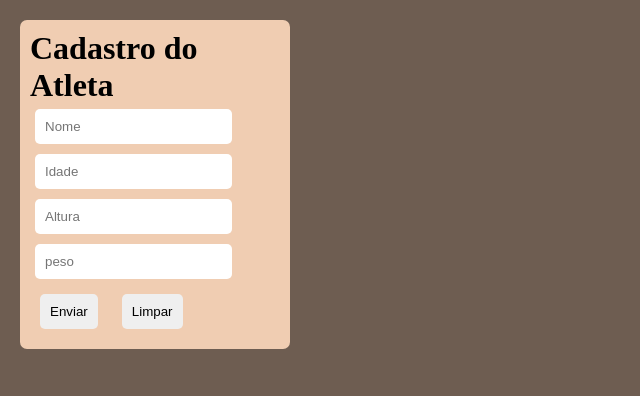
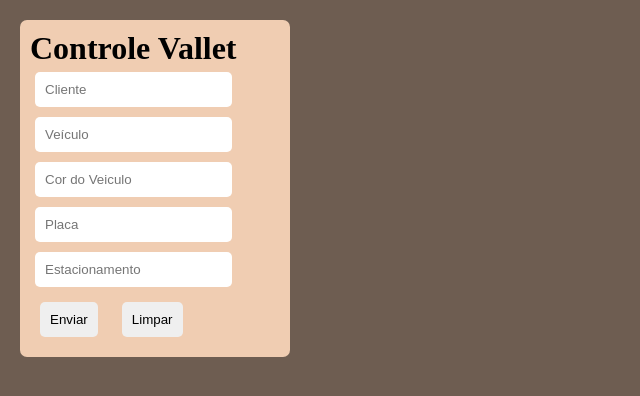
Before and after one commit to antoniocarlosdiniz8/cadastro-atleta, a plain HTML site: page index.html in a window 1280 px wide. Shown: the whole page, without its empty margins (0-640 px from the left). Drawn offline with Linux system fonts and the light colour scheme.

Commit message:
Atualizar projeto

```diff
--- a/index.html.html
+++ b/index.html
@@ -4,16 +4,17 @@
     <meta charset="UTF-8">
     <meta http-equiv="X-UA-Compatible" content="IE=edge">
     <meta name="viewport" content="width=device-width, initial-scale=1.0">
-    <title>Corrida de Rua</title>
+    <title>Sistema de Vallet</title>
     <link rel="stylesheet" href="estilo.style.css">
 </head>
 <body>
     <form action="https://api.sheetmonkey.io/form/bW7134Y2gnyw6vf18peENw" method="post">
-        <h1>Cadastro do Atleta</h1>
-        <input type="text" name="atleta" placeholder="Nome"><br>
-        <input type="number" name="idade" placeholder="Idade"><br>
-        <input type="number" name="altura" placeholder="Altura"><br>
-        <input type="number" name="peso" placeholder="peso"><br>
+        <h1>Controle Vallet</h1>
+        <input type="text" name="Cliente" placeholder="Cliente">
+        <input type="text" name="Veiculo" placeholder="Veículo"><br>
+        <input type="text" name="Cor" placeholder="Cor do Veiculo">
+        <input type="text" name="Placa" placeholder="Placa">
+        <input type="text" name="Estacionamento" placeholder="Estacionamento">
         <button type="submit">Enviar</button>
         <button type="reset">Limpar</button>
     </form>
```
